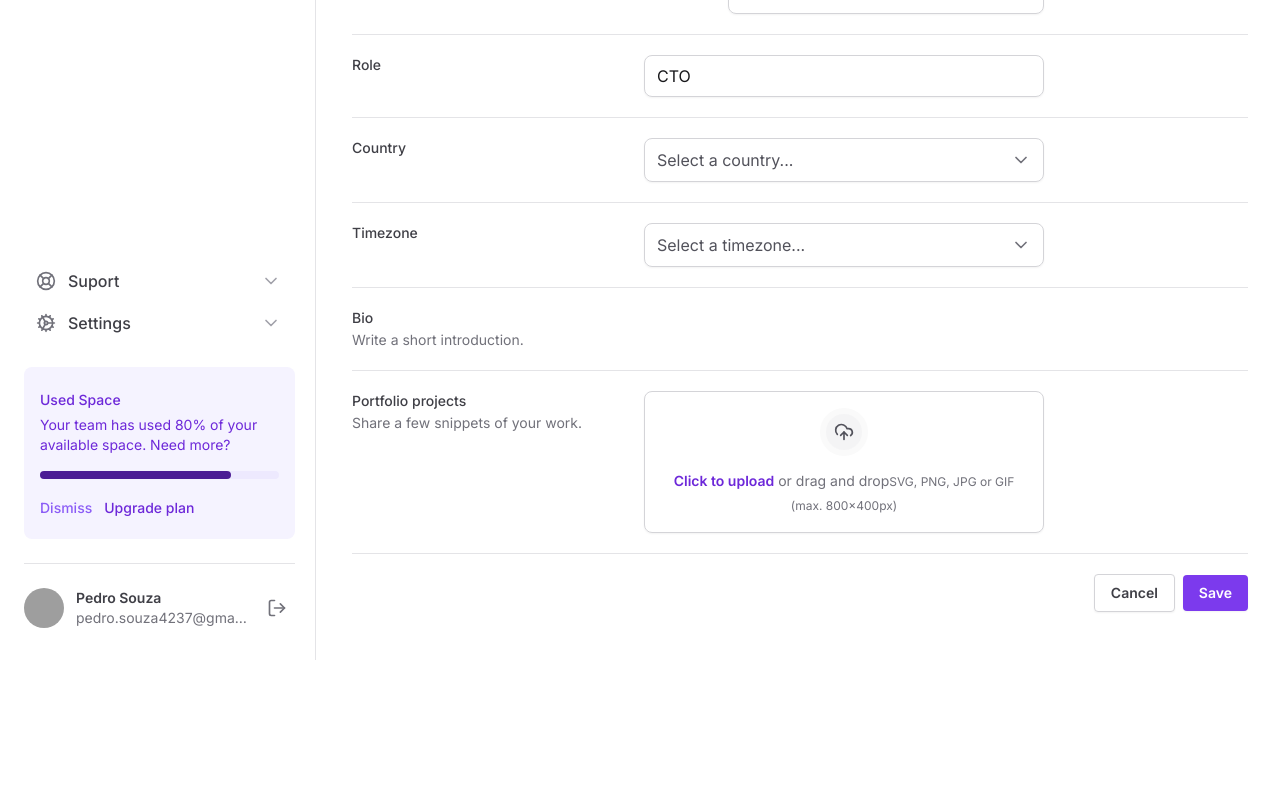
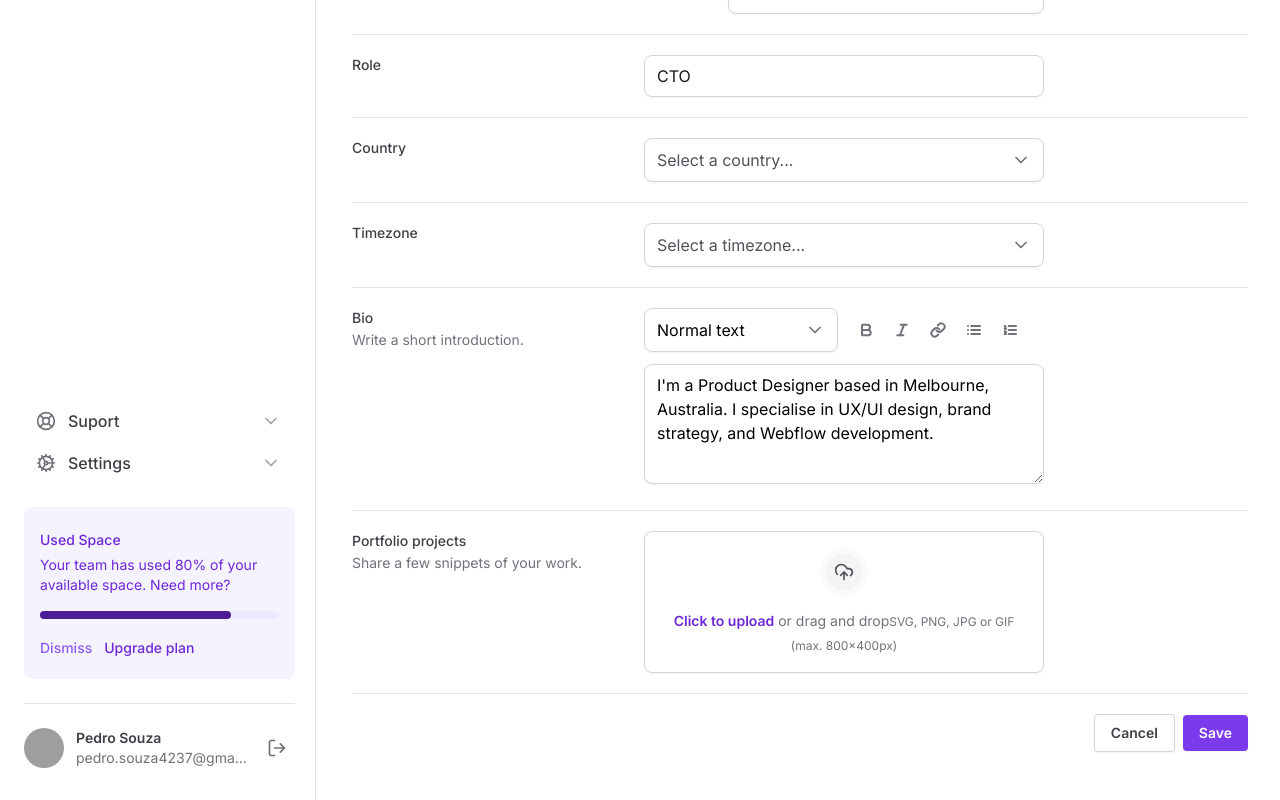
Before and after one commit to pedrosouza423/tailwind-next, a Next.js app: page / in a window 1280 px wide. Shown: the part 544-1344 px from the top of the page. Before the commit the page ends 1204 px from the top, so only its background shows below. Built offline with nearby package versions, Linux system fonts and the light colour scheme; grey boxes are pictures that could not be loaded.

Commit message:
Added Biography Input

```diff
--- a/src/app/components/Form/Select/index.tsx
+++ b/src/app/components/Form/Select/index.tsx
@@ -3,14 +3,14 @@
 import * as SelectPrimitive from '@radix-ui/react-select'
 import { ChevronDown } from 'lucide-react'
 
-export interface SelectProps {
+export interface SelectProps extends SelectPrimitive.SelectProps {
   children: React.ReactNode
-  placeholder: string
+  placeholder?: string
 }
 
-export const Select = ({ children, placeholder }: SelectProps) => {
+export const Select = ({ children, placeholder, ...props }: SelectProps) => {
   return (
-    <SelectPrimitive.Root>
+    <SelectPrimitive.Root {...props}>
       <SelectPrimitive.Trigger className="flex h-11 w-full items-center justify-between gap-2 rounded-lg border border-zinc-300 px-3 py-2 shadow-sm data-[placeholder]:text-zinc-600">
         <SelectPrimitive.Value
           placeholder={placeholder}
@@ -23,7 +23,7 @@
 
       <SelectPrimitive.Portal>
         <SelectPrimitive.Content
-          className="z-10 w-[--radix-select-trigger-width] overflow-hidden rounded-lg border border-zinc-200 bg-white"
+          className="z-10 w-[--radix-select-trigger-width] overflow-hidden rounded-lg border border-zinc-200 bg-white shadow-sm"
           sideOffset={8}
           side="bottom"
           position="popper"
--- /dev/null
+++ b/src/app/components/Textarea.tsx
@@ -0,0 +1,12 @@
+import { ComponentProps } from 'react'
+
+type TextareaProps = ComponentProps<'textarea'>
+
+export const Textarea = (props: TextareaProps) => {
+  return (
+    <textarea
+      {...props}
+      className="min-h-[120px] w-full resize-y rounded-lg border border-zinc-300 px-3 py-2 shadow-sm"
+    />
+  )
+}
--- a/src/app/page.tsx
+++ b/src/app/page.tsx
@@ -1,9 +1,10 @@
 import { SettingsTabs } from './components/SettingsTabs'
 import * as Input from './components/Input'
-import { Mail } from 'lucide-react'
+import { Bold, Italic, Link, List, ListOrdered, Mail } from 'lucide-react'
 import * as FileInput from './components/Form/FileInput'
 import { Select } from './components/Form/Select'
 import { SelectItem } from './components/Form/Select/SelectItem'
+import { Textarea } from './components/Textarea'
 
 export default function Home() {
   return (
@@ -150,7 +151,62 @@
                 Write a short introduction.
               </span>
             </label>
-            <div></div>
+            <div className="space-y-3">
+              <div className="grid grid-cols-2 gap-3">
+                <Select defaultValue="normal">
+                  <SelectItem
+                    value="normal"
+                    text="Normal text"
+                    defaultChecked
+                  />
+                  <SelectItem value="md" text="Markdown" />
+                </Select>
+
+                <div className="flex items-center gap-1">
+                  <button
+                    type="button"
+                    className="rounded-md p-2 hover:bg-zinc-50"
+                  >
+                    <Bold className="h-4 w-4 text-zinc-500" strokeWidth={3} />
+                  </button>
+
+                  <button
+                    type="button"
+                    className="rounded-md p-2 hover:bg-zinc-50"
+                  >
+                    <Italic className="h-4 w-4 text-zinc-500" strokeWidth={3} />
+                  </button>
+
+                  <button
+                    type="button"
+                    className="rounded-md p-2 hover:bg-zinc-50"
+                  >
+                    <Link className="h-4 w-4 text-zinc-500" strokeWidth={3} />
+                  </button>
+
+                  <button
+                    type="button"
+                    className="rounded-md p-2 hover:bg-zinc-50"
+                  >
+                    <List className="h-4 w-4 text-zinc-500" strokeWidth={3} />
+                  </button>
+
+                  <button
+                    type="button"
+                    className="rounded-md p-2 hover:bg-zinc-50"
+                  >
+                    <ListOrdered
+                      className="h-4 w-4 text-zinc-500"
+                      strokeWidth={3}
+                    />
+                  </button>
+                </div>
+              </div>
+              <Textarea
+                id="bio"
+                defaultValue="I'm a Product Designer based in Melbourne, Australia. I specialise in UX/UI design, brand strategy, and Webflow development."
+              />
+            </div>
             <div />
           </div>
 
```
